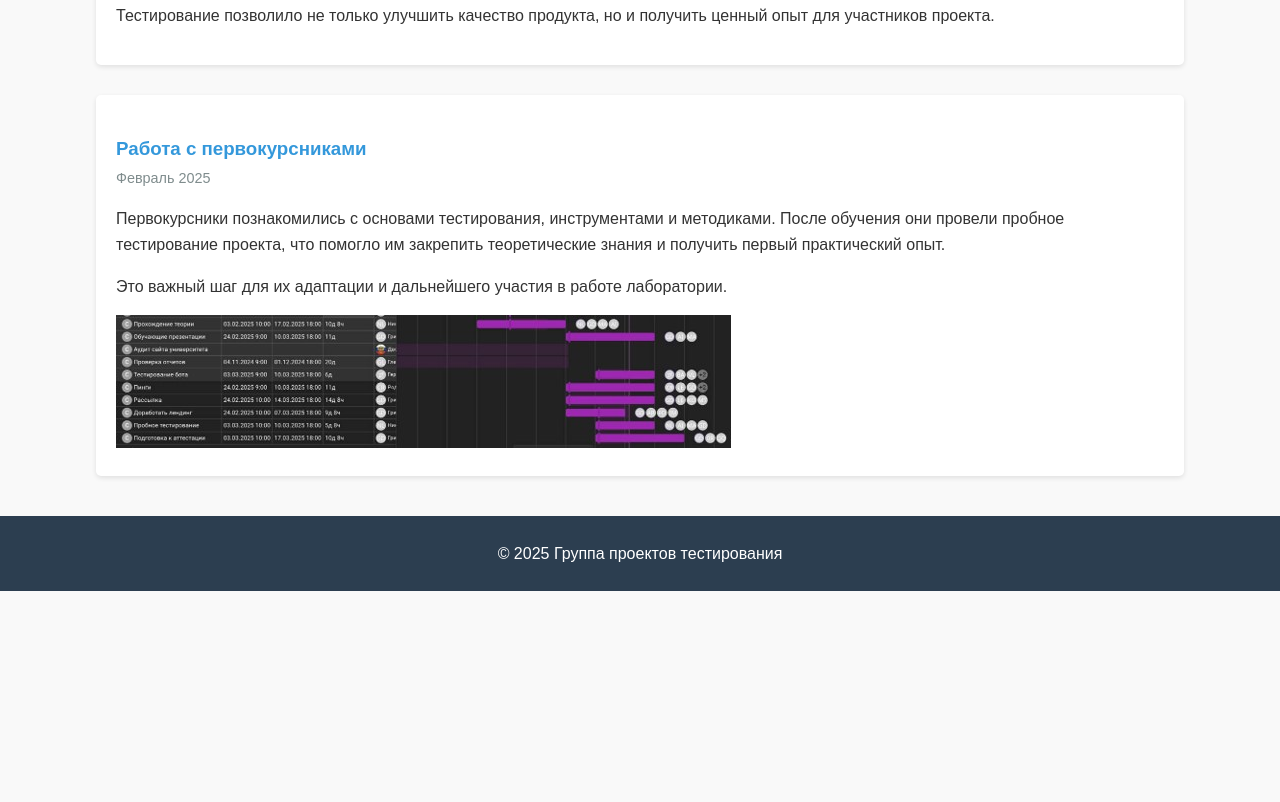
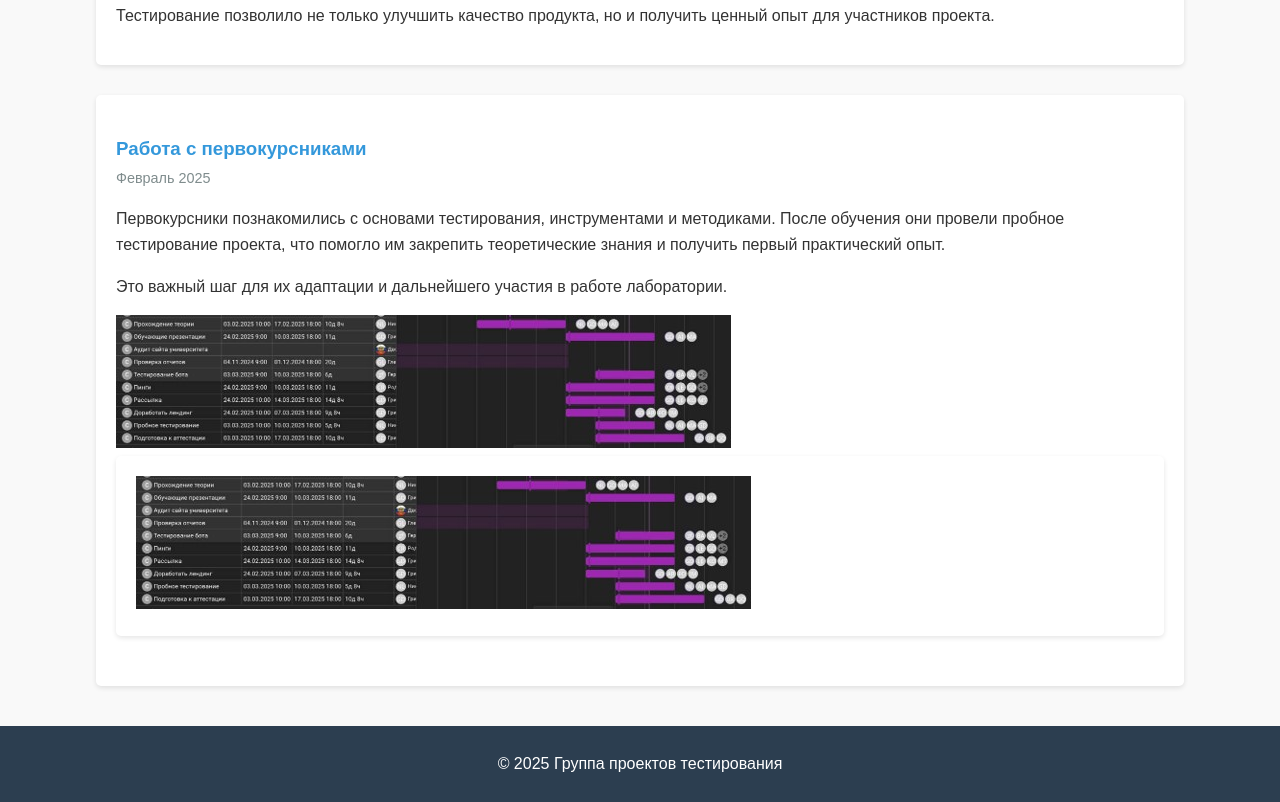
Before and after one commit to Tovpeko-Nina/practice, a plain HTML site: page journal.html in a window 1280 px wide. Shown: the part 928-1730 px from the top of the page. Before the commit the page ends 1519 px from the top, so only its background shows below. Drawn offline with Linux system fonts and the light colour scheme.

Commit message:
Update journal.html

```diff
--- a/journal.html
+++ b/journal.html
@@ -60,6 +60,11 @@
                     теоретические знания и получить первый практический опыт.</p>
                 <p>Это важный шаг для их адаптации и дальнейшего участия в работе лаборатории.</p>
                 <img src="diagramma-ganta.jpg" alt="Диаграмма Ганта проекта" class="journal-image">
+
+
+            <article class="journal-entry">
+                <img src="diagramma-ganta.jpg" alt="Диаграмма Ганта проекта" class="journal-image">
+
             </article>
 
 
```
